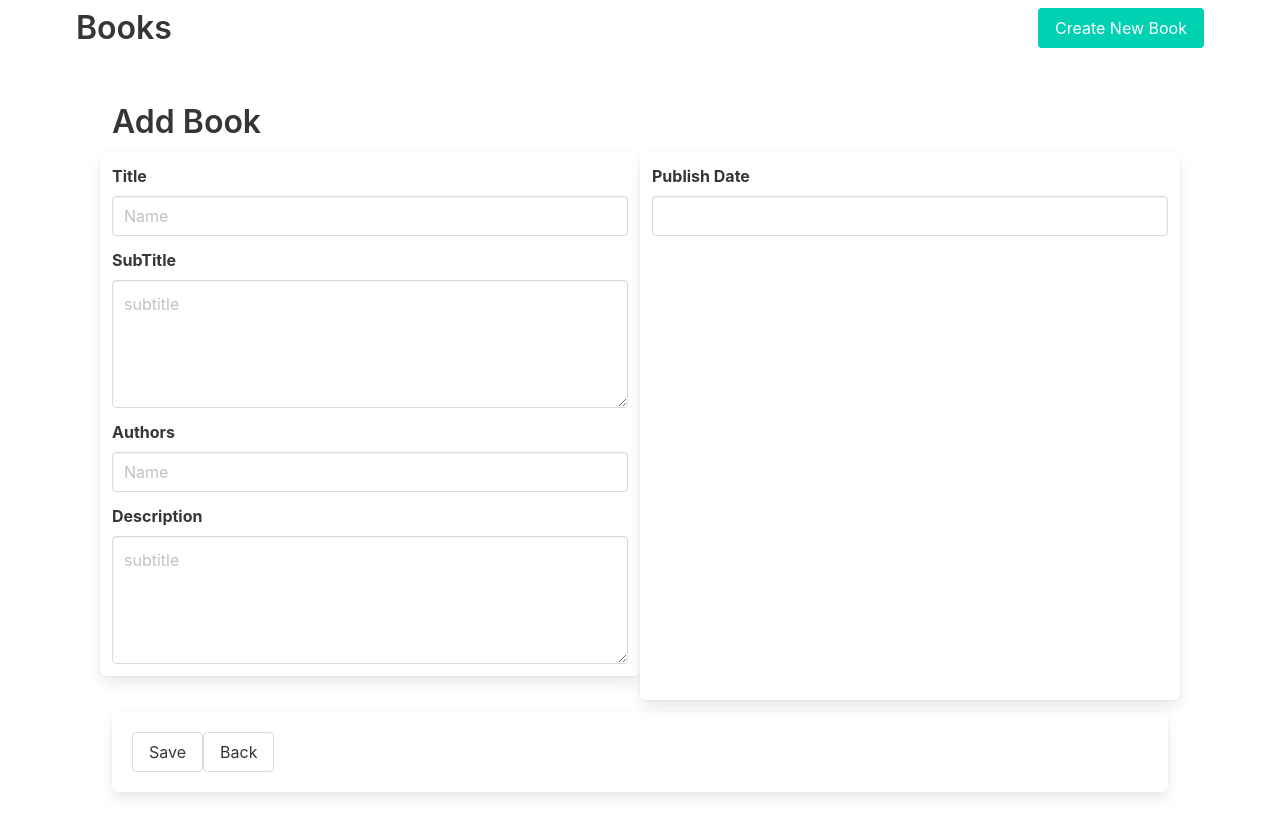
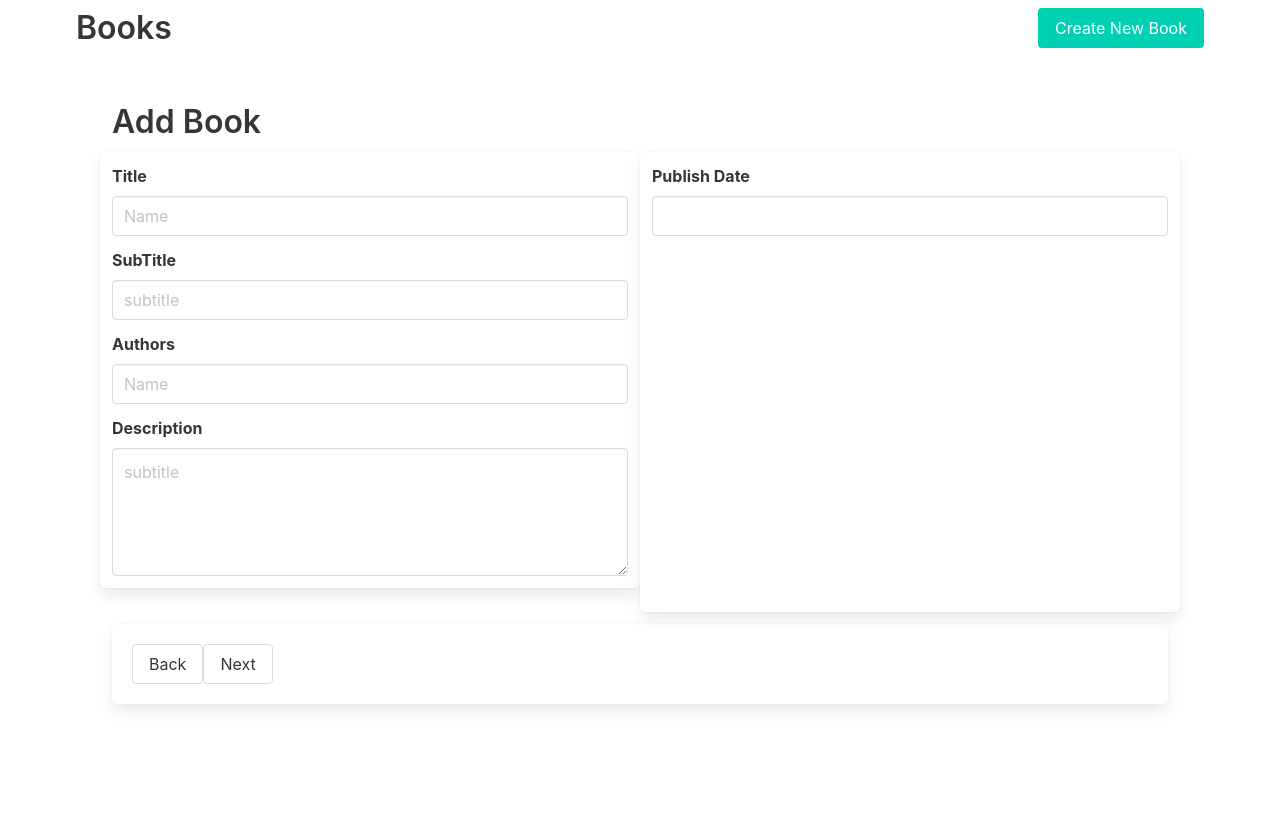
Before and after one commit to theCompanyDream/library, a React (Create React App) app: page /detail in a window 1280 px wide. Shown: the top 836 px of the page. After the commit the page ends 800 px from the top, so only its background shows below. Built offline with nearby package versions, Linux system fonts and the light colour scheme; no server answers.

Commit message:
fix: minor changes

```diff
--- a/src/App.js
+++ b/src/App.js
@@ -1,16 +1,12 @@
 import React, { Suspense, useLayoutEffect, useState } from "react"
-
 import { Route } from "react-router-dom"
 
 import { Layout, BookContext } from "./components"
-
 const Home = React.lazy(() => import('./components/home'))
 const Detail = React.lazy(() => import('./components/detail'))
 
 const App = () => {
-
   const [body, setState] = useState({})
-
   useLayoutEffect(() => {
     const fetchData = () => {
       fetch(`https://www.googleapis.com/books/v1/volumes?q=kaplan%20test%20prep`)
@@ -19,10 +15,8 @@ const App = () => {
               setState({...data})
           });
     }
-
     fetchData()
   }, [])
-
   return (
     <BookContext.Provider value={body}>
       <Layout>
--- a/src/components/detail.js
+++ b/src/components/detail.js
@@ -6,7 +6,6 @@ import { BookContext } from './'
 import "./styles/detail.scss"
 
 const Detail = () => {
-
 	const [isEdit, setState] = useState(false)
 	let { id } = useParams();
 	const { search } = useLocation()
@@ -18,13 +17,11 @@ const Detail = () => {
 
 	const saveBook = (e) => {
 		const idx = data.items.findIndex(bookToken => bookToken.id === book.id)
-
 		if (idx) {
 			data.items[idx] = book
 		} else {
 			data.items.push(book)
 		}
-
 		history.push('/')
 	}
 
@@ -43,40 +40,33 @@ const Detail = () => {
 	return (
 		<section className="section">
 			<h1 className="title">{isEdit ? "Edit Book": "Add Book"}</h1>
-
-			<div className="columns">
+			<section className="columns">
 				<div className="box column">
-
 					<div className="field">
 						<label className="label">Title</label>
 						<div className="control">
 							<input className="input" type="text" placeholder="Name" value={book.volumeInfo.title} />
 						</div>
 					</div>
-
 					<div className="field">
 						<label className="label">SubTitle</label>
 						<div className="control">
-							<textarea className="textarea" value={book.volumeInfo.subtitle} placeholder="subtitle"></textarea>
+							<input className="input" value={book.volumeInfo.subtitle} placeholder="subtitle" />
 						</div>
 					</div>
-
 					<div className="field">
 						<label className="label">Authors</label>
 						<div className="control">
 							<input className="input" type="text" placeholder="Name" value={book.volumeInfo.authors} />
 						</div>
 					</div>
-
 					<div className="field">
 						<label className="label">Description</label>
 						<div className="control">
 							<textarea className="textarea" value={book.volumeInfo.description} placeholder="subtitle"></textarea>
 						</div>
 					</div>
-
 				</div>
-
 				<div className="box column">
 					<div className="field">
 						<label className="label">Publish Date</label>
@@ -85,12 +75,11 @@ const Detail = () => {
 						</div>
 					</div>
 				</div>
-			</div>
-
-			<div className="box">
-				<button className="button" onClick={saveBook}>Save</button>
+			</section>
+			<section className="box">
 				<Link className="button" to="/">Back</Link>
-			</div>
+				<button className="button" onClick={saveBook}>Next</button>
+			</section>
 		</section>
 	)
 }
```
